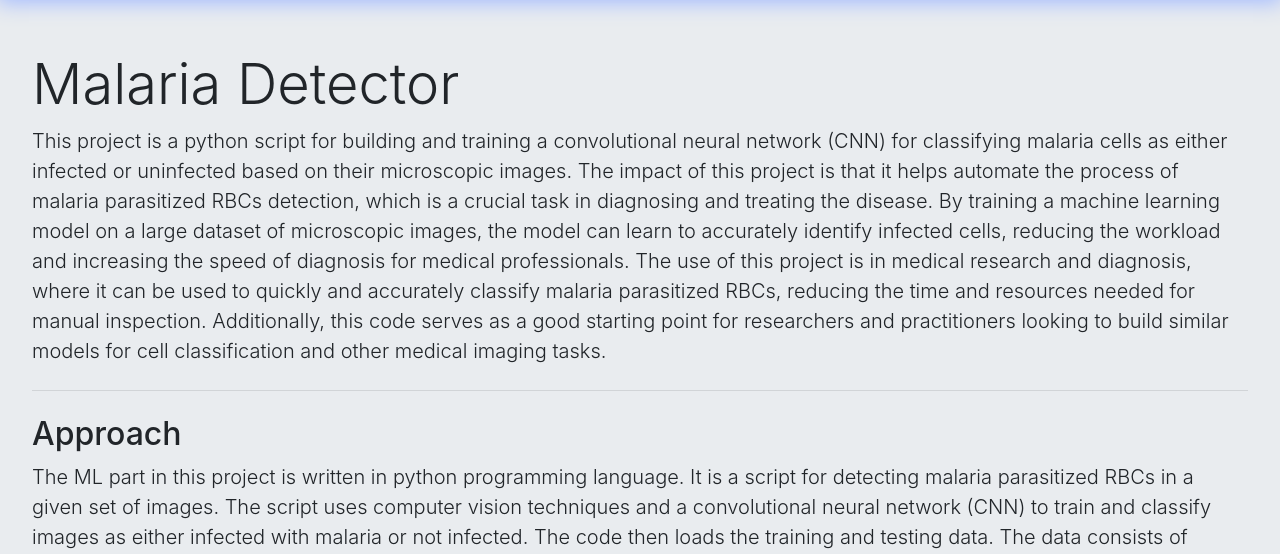
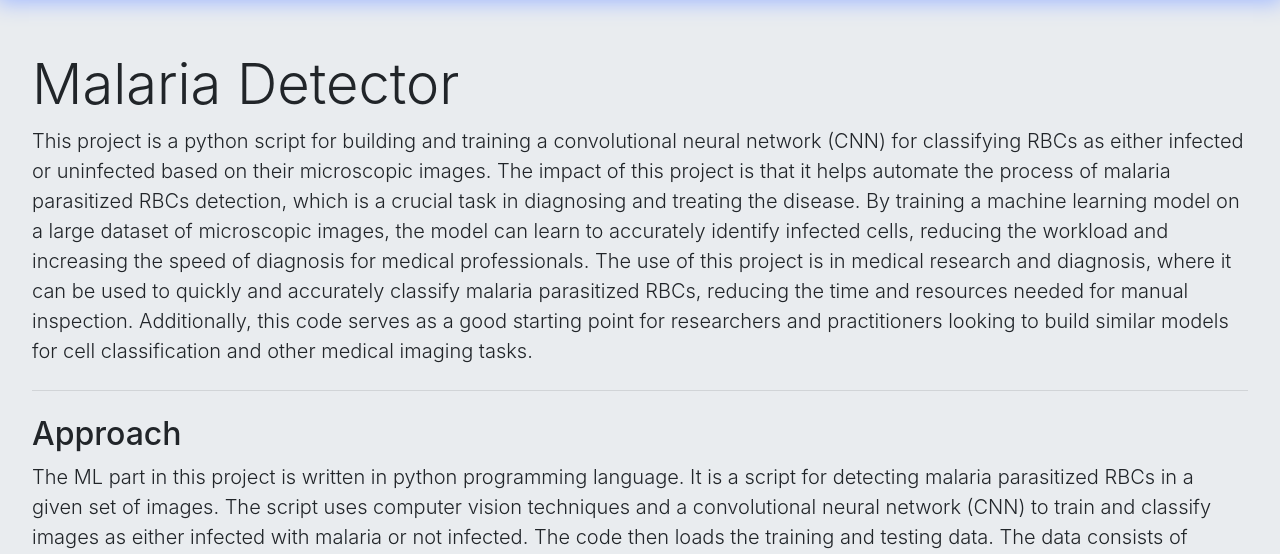
Before and after one commit to aryanchourey4/Malaria-Detector, a Flask app: page / in a window 1280 px wide. Shown: the part 85-639 px from the top of the page. Run offline with Flask 2, Linux system fonts and the light colour scheme; some libraries are stand-ins or nearby versions.

Commit message:
Update index.html

```diff
--- a/templates/index.html
+++ b/templates/index.html
@@ -34,7 +34,7 @@
             <h1 class="display-4 mt-5">Malaria Detector</h1>
             <p class="lead">
                 This project is a python script for building and training a
-                convolutional neural network (CNN) for classifying malaria cells
+                convolutional neural network (CNN) for classifying RBCs
                 as either infected or uninfected based on their microscopic
                 images. The impact of this project is that it helps automate the
                 process of malaria parasitized RBCs detection, which is a crucial task in
```
